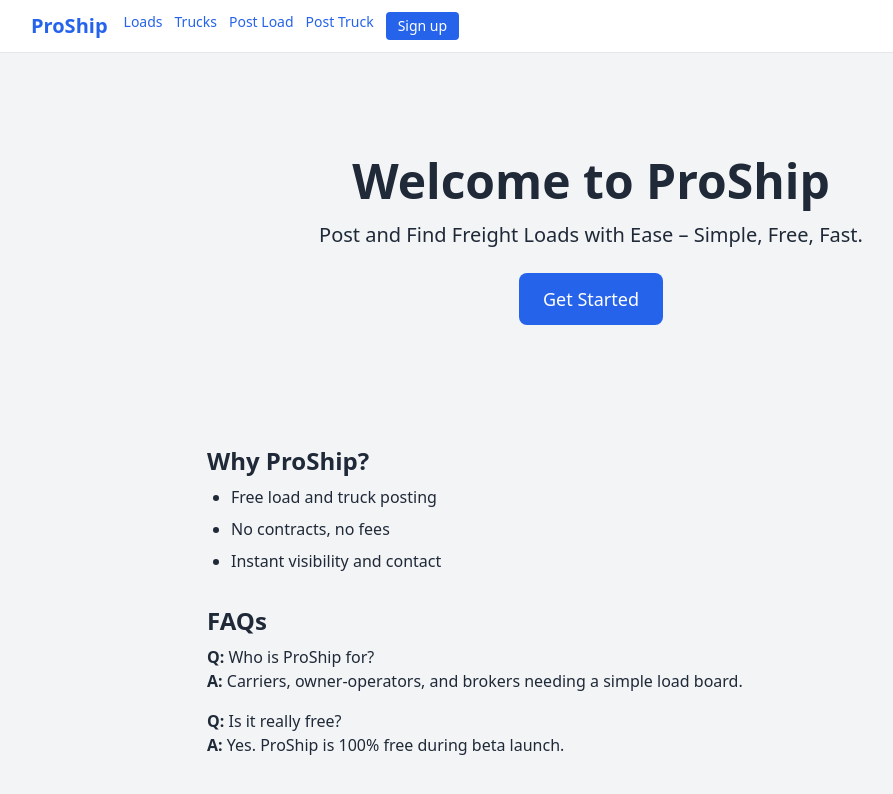
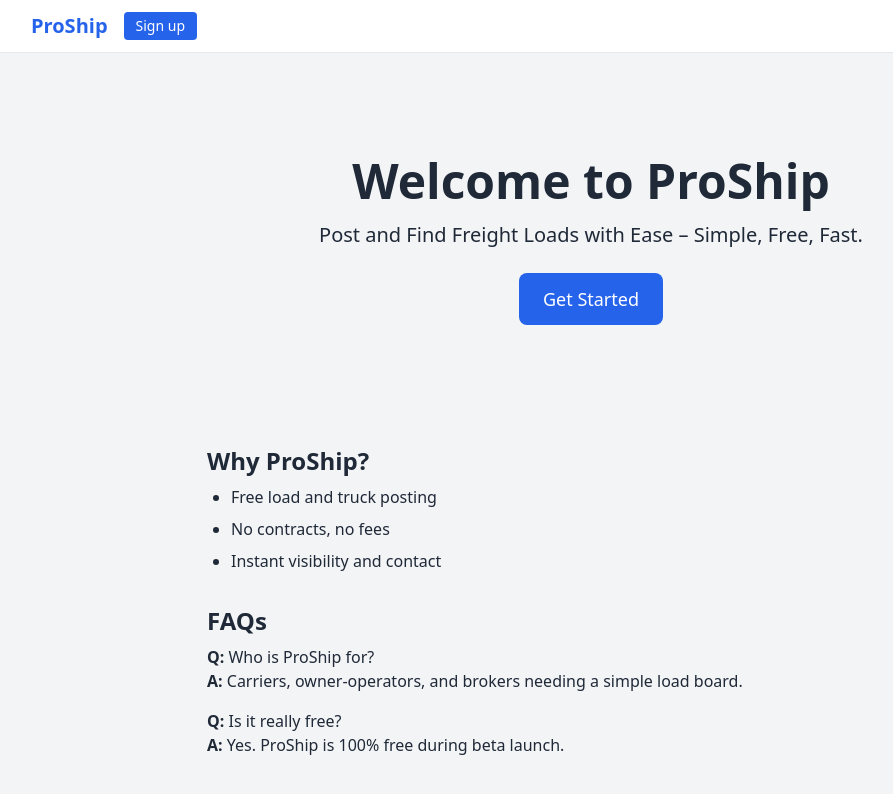
Before and after one commit to ProShipMarx/ProShip-Frontend-2, a React (Vite) app: page / in a window 1280 px wide. Shown: the top 794 px of the page, without its empty margins (49-942 px from the left). Built offline with nearby package versions, Linux system fonts and the light colour scheme; no server answers; the HTML template or start-up script is replaced by a standard one.

Commit message:
Update App.jsx

```diff
--- a/src/App.jsx
+++ b/src/App.jsx
@@ -1,34 +1,23 @@
 import { Routes, Route, Link } from 'react-router-dom'
 import LandingPage from './pages/LandingPage.jsx'
 import AuthPage from './pages/AuthPage.jsx'
-import PostLoadPage from './pages/PostLoadPage.jsx'
-import PostTruckPage from './pages/PostTruckPage.jsx'
-import LoadsPage from './pages/LoadsPage.jsx'
-import TrucksPage from './pages/TrucksPage.jsx'
 
 export default function App() {
   return (
-    <div className="min-h-screen">
-      <nav className="bg-white border-b sticky top-0 z-10">
+    <>
+      <nav className="bg-white border-b">
         <div className="max-w-6xl mx-auto px-4 py-3 flex gap-4 items-center">
           <Link to="/" className="font-bold text-xl">ProShip</Link>
           <div className="flex gap-3 text-sm">
-            <Link to="/loads">Loads</Link>
-            <Link to="/trucks">Trucks</Link>
-            <Link to="/post-load">Post Load</Link>
-            <Link to="/post-truck">Post Truck</Link>
-            <Link to="/signup" className="ml-auto bg-blue-600 text-white px-3 py-1 rounded">Sign up</Link>
+            <Link to="/signup" className="bg-blue-600 text-white px-3 py-1 rounded">Sign up</Link>
           </div>
         </div>
       </nav>
+
       <Routes>
         <Route path="/" element={<LandingPage />} />
         <Route path="/signup" element={<AuthPage />} />
-        <Route path="/post-load" element={<PostLoadPage />} />
-        <Route path="/post-truck" element={<PostTruckPage />} />
-        <Route path="/loads" element={<LoadsPage />} />
-        <Route path="/trucks" element={<TrucksPage />} />
       </Routes>
-    </div>
+    </>
   )
 }
```
